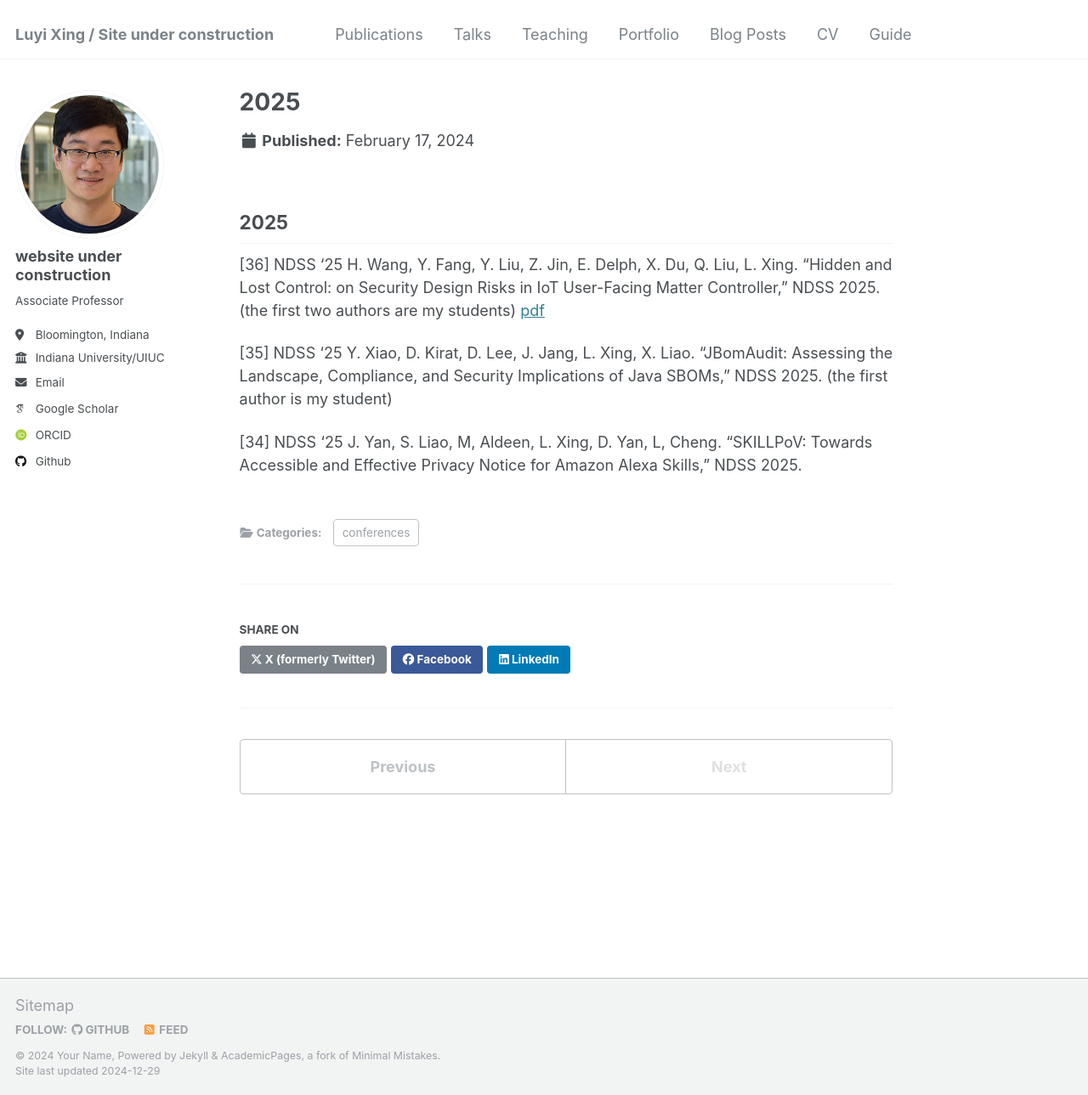
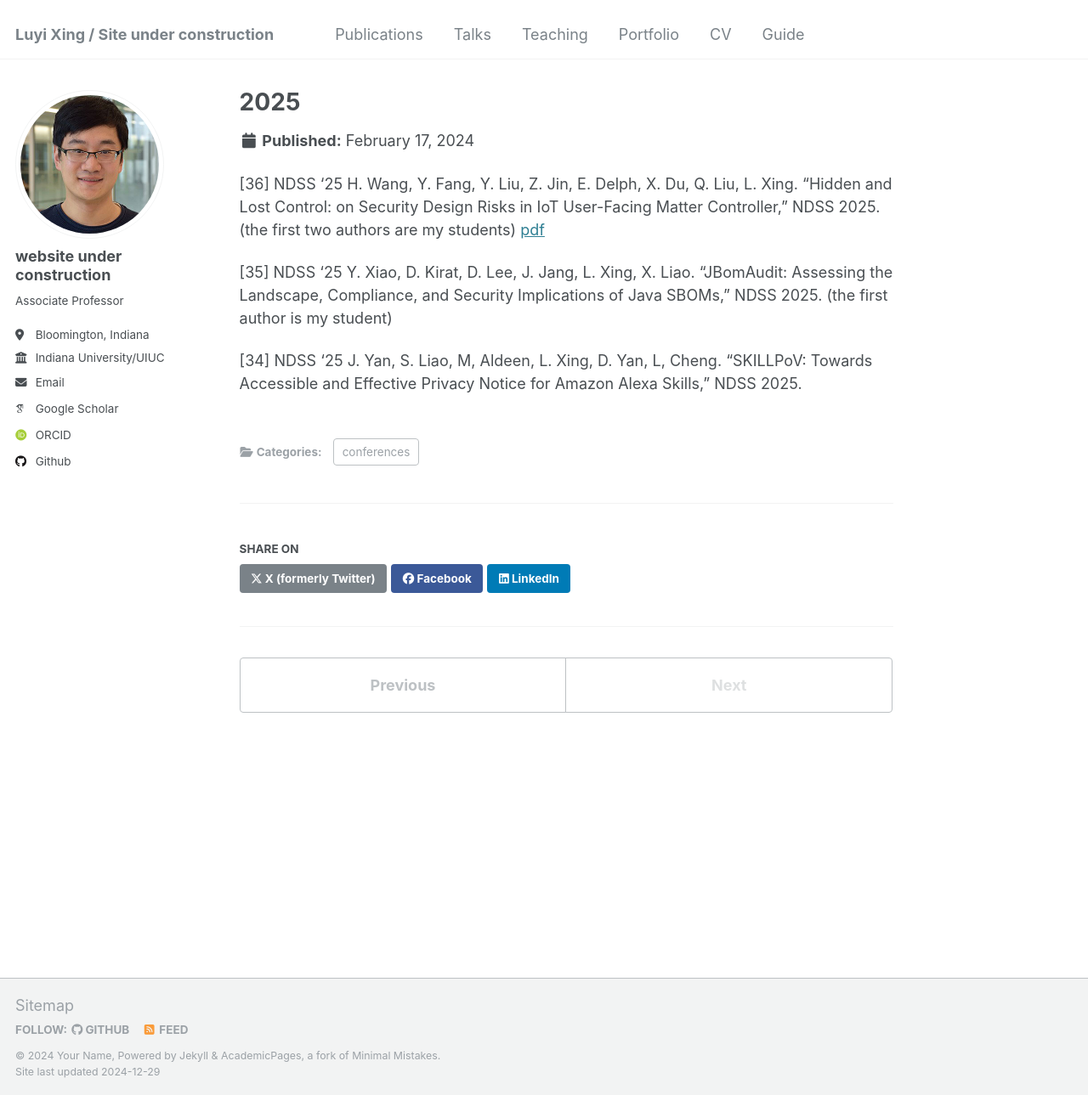
Before and after one commit to luyixing/luyixing.github.io, a Jekyll site: the page built from _publications/2024-02-17-paper-title-number-4.md, in a window 1280 px wide and 1289 px high. Shown: the whole window at 85% size. Built offline with Jekyll 4.4.1, drawn with Linux system fonts in a browser that asks for light colours; some web fonts are replaced.

Commit message:
publication

```diff
--- a/_data/navigation.yml
+++ b/_data/navigation.yml
@@ -17,9 +17,6 @@ main:
   - title: "Portfolio"
     url: /portfolio/
 
-  - title: "Blog Posts"
-    url: /year-archive/
-
   - title: "CV"
     url: /cv/
 
--- a/_publications/2024-02-17-paper-title-number-4.md
+++ b/_publications/2024-02-17-paper-title-number-4.md
@@ -10,7 +10,6 @@ permalink: /publication/2024-02-17-paper-title-number-4
 #citation: 'Your Name, You. (2024). &quot;Paper Title Number 3.&quot; <i>GitHub Journal of Bugs</i>. 1(3).'
 ---
 
-## 2025
 
 [36] NDSS '25
 H. Wang, Y. Fang, Y. Liu, Z. Jin, E. Delph, X. Du, Q. Liu, L. Xing. "Hidden and Lost Control: on Security Design Risks in IoT User-Facing Matter Controller," NDSS 2025. (the first two authors are my students)
```
Also changed, not shown: _publications/2009-10-01-paper-title-number-1.html (renamed from _publications/2009-10-01-paper-title-number-1.md).
